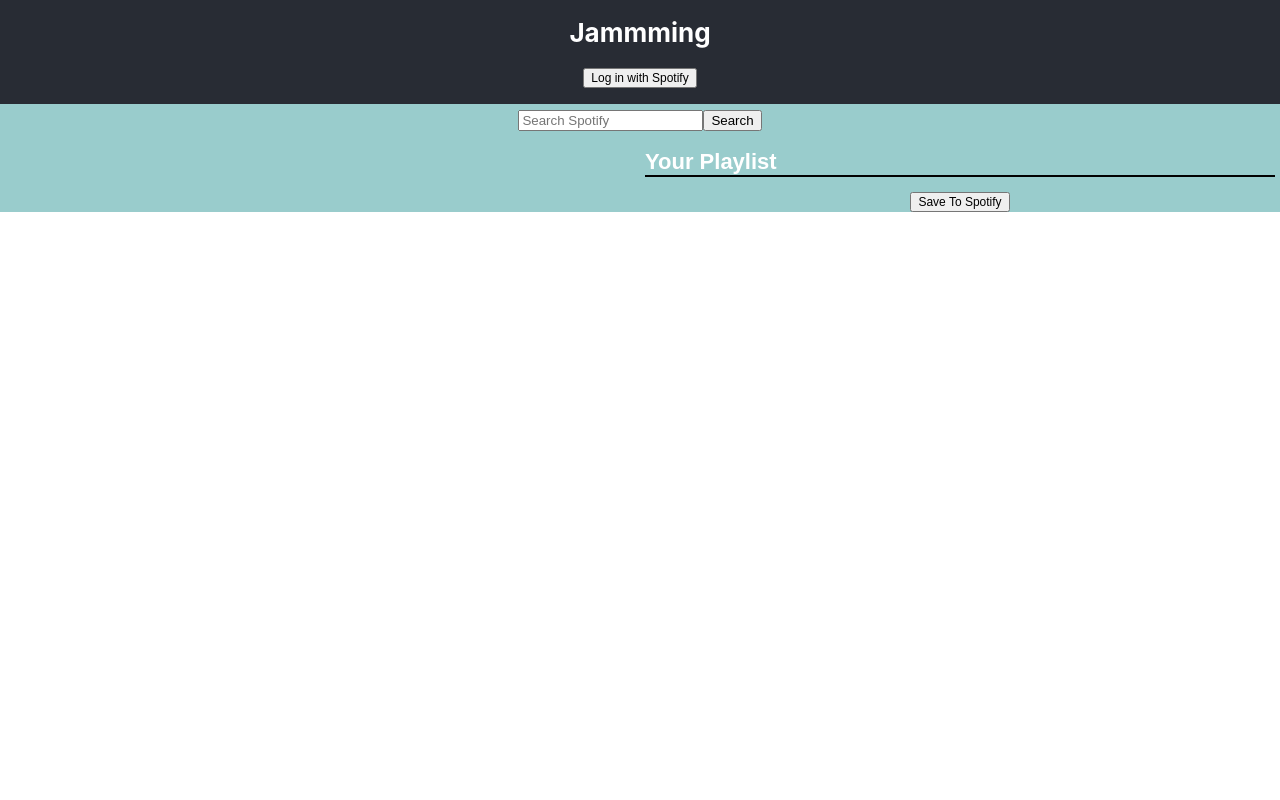
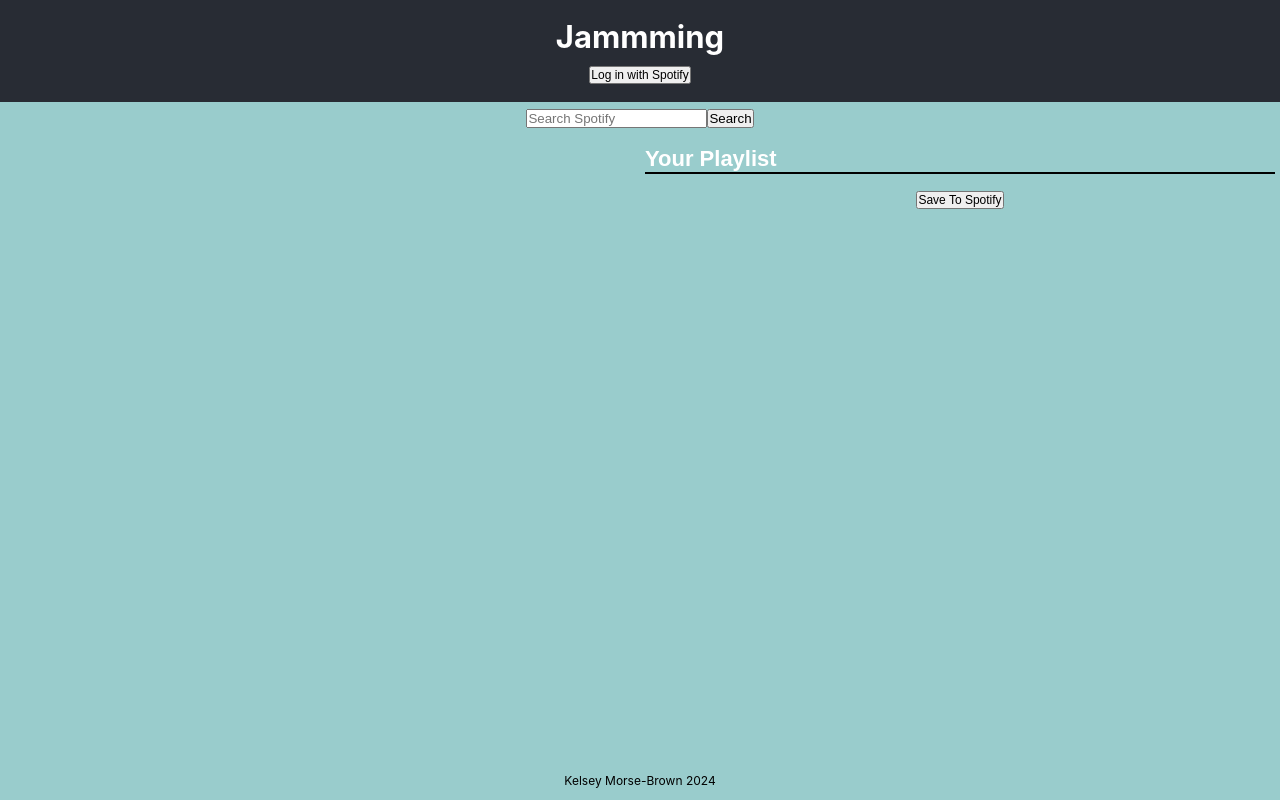
Before and after one commit to kelseymorsebrown/jammming, a React (Create React App) app: page / in a window 1280 px wide. Built offline with nearby package versions, Linux system fonts and the light colour scheme; no server answers.

Commit message:
CSS adjustments

```diff
--- a/src/components/SearchBar/SearchBar.tsx
+++ b/src/components/SearchBar/SearchBar.tsx
@@ -43,6 +43,8 @@ function SearchBar() {
           id="term"
           placeholder="Search Spotify"
           onChange={handleSearchTermChange}
+          data-testid="search-input"
+          value={searchTerm}
         />
         <input type="submit" value="Search" onClick={handleSubmit} />
       </form>
--- a/src/containers/App/App.module.css
+++ b/src/containers/App/App.module.css
@@ -2,7 +2,8 @@
   text-align: center;
   display: flex;
   flex-direction: column;
-  background-color: rgb(153 204 204);
+  flex-grow: 1;
+  align-items: stretch;
 }
 
 .header {
@@ -10,15 +11,34 @@
   display: flex;
   flex-direction: column;
   align-items: center;
-  justify-content: center;
+  justify-content: space-evenly;
   color: white;
+  padding: 10px;
+  height: calc(50px + 4vmin);
 }
 
 .header h1 {
-  font-size: calc(10px + 2vmin);
+  font-size: calc(15px + 2vmin);
 }
 
-.wrapper {
+.ResultsWrapper {
   display: flex;
   height: 100%;
 }
+
+.main {
+  display: flex;
+  flex-direction: column;
+  justify-content: center;
+  min-height: auto;
+  flex: 1 0 auto;
+}
+
+.footer {
+  display: flex;
+  text-align: center;
+  flex-direction: column-reverse;
+  justify-content: space-around;
+  width: 100%;
+  height: 2.5rem;
+}
--- a/src/containers/App/App.tsx
+++ b/src/containers/App/App.tsx
@@ -34,11 +34,11 @@ function App() {
           <h1>Jammming</h1>
           <LoginContainer />
         </header>
-        <main>
+        <main className={styles.main}>
           <SearchProvider initialValues={searchResultsInitialValues}>
             <PlaylistProvider initialValues={playlistInitialValues}>
               <SearchBar />
-              <div className={styles.wrapper}>
+              <div className={styles.ResultsWrapper}>
                 <SearchResultsContainer />
                 <PlaylistContainer />
               </div>
@@ -46,6 +46,9 @@ function App() {
           </SearchProvider>
         </main>
       </UserProvider>
+      <footer className={styles.footer}>
+        <p>Kelsey Morse-Brown 2024</p>
+      </footer>
     </div>
   );
 }
--- a/src/containers/LoginContainer/LoginContainer.module.css
+++ b/src/containers/LoginContainer/LoginContainer.module.css
@@ -5,5 +5,5 @@ p {
 }
 
 .login {
-  margin-bottom: 1em;
+  font-weight: bold;
 }
--- a/src/index.css
+++ b/src/index.css
@@ -1,4 +1,3 @@
-
 body {
   margin: 0;
   font-family: -apple-system, BlinkMacSystemFont, 'Segoe UI', 'Roboto', 'Oxygen',
@@ -13,6 +12,23 @@ code {
     monospace;
 }
 
-html, body, div#root {
+html,
+body {
+  display: flex;
+  flex-direction: column;
   height: 100%;
+  background-color: rgb(153 204 204);
 }
+
+div#root {
+  min-height: 100vh;
+  display: flex;
+  flex-direction: column;
+  align-items: stretch;
+  flex: 1 0 auto;
+}
+
+* {
+  margin: 0;
+  padding: 0;
+}
```
